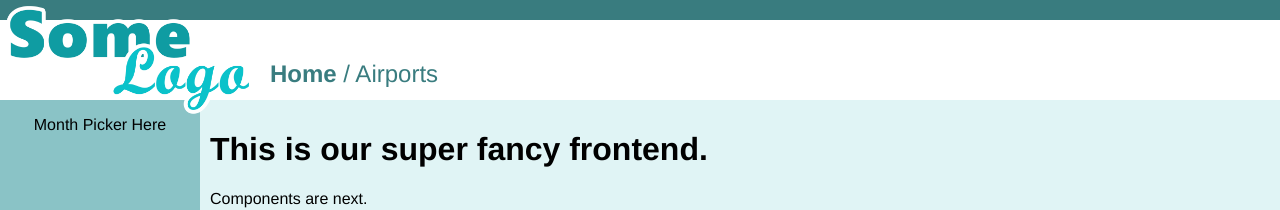
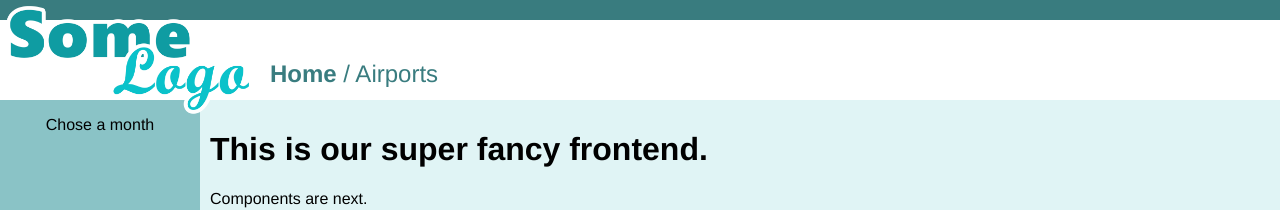
Before and after one commit to Oli-26/WebDesign2019, a Vue app in the folder Frontend/: page / in a window 1280 px wide. Shown: the top 210 px of the page. Built offline with nearby package versions, Linux system fonts and the light colour scheme.

Commit message:
random changes

```diff
--- a/Frontend/package.json
+++ b/Frontend/package.json
@@ -11,6 +11,7 @@
   },
   "dependencies": {
     "vue": "^2.5.2",
+    "vue-monthly-picker": "^0.2.6",
     "vue-router": "^3.0.1"
   },
   "devDependencies": {
--- a/Frontend/src/App.vue
+++ b/Frontend/src/App.vue
@@ -11,7 +11,7 @@
     </div>
     <div id="content">
       <div id="left">
-        <p>Month Picker Here</p>
+        <p>Chose a month</p>
       </div>
     </div>
     <router-view id="view"/>
--- a/Frontend/src/router/index.js
+++ b/Frontend/src/router/index.js
@@ -2,7 +2,7 @@ import Vue from 'vue'
 import Router from 'vue-router'
 import Main from '@/components/Main'
 import HelloWorld from '@/components/HelloWorld'
-
+import Airports from '@/components/Airports'
 Vue.use(Router)
 
 export default new Router({
@@ -17,6 +17,12 @@ export default new Router({
       path: '/HelloWorld',
       name: 'HelloWorld',
       component: HelloWorld
+    },
+    {
+      path: '/airports',
+      name: 'Airports',
+      component: Airports
+
     }
   ]
 })
```
Also changed, not shown: 2 other files (tests, documents, lock files or other folders).
